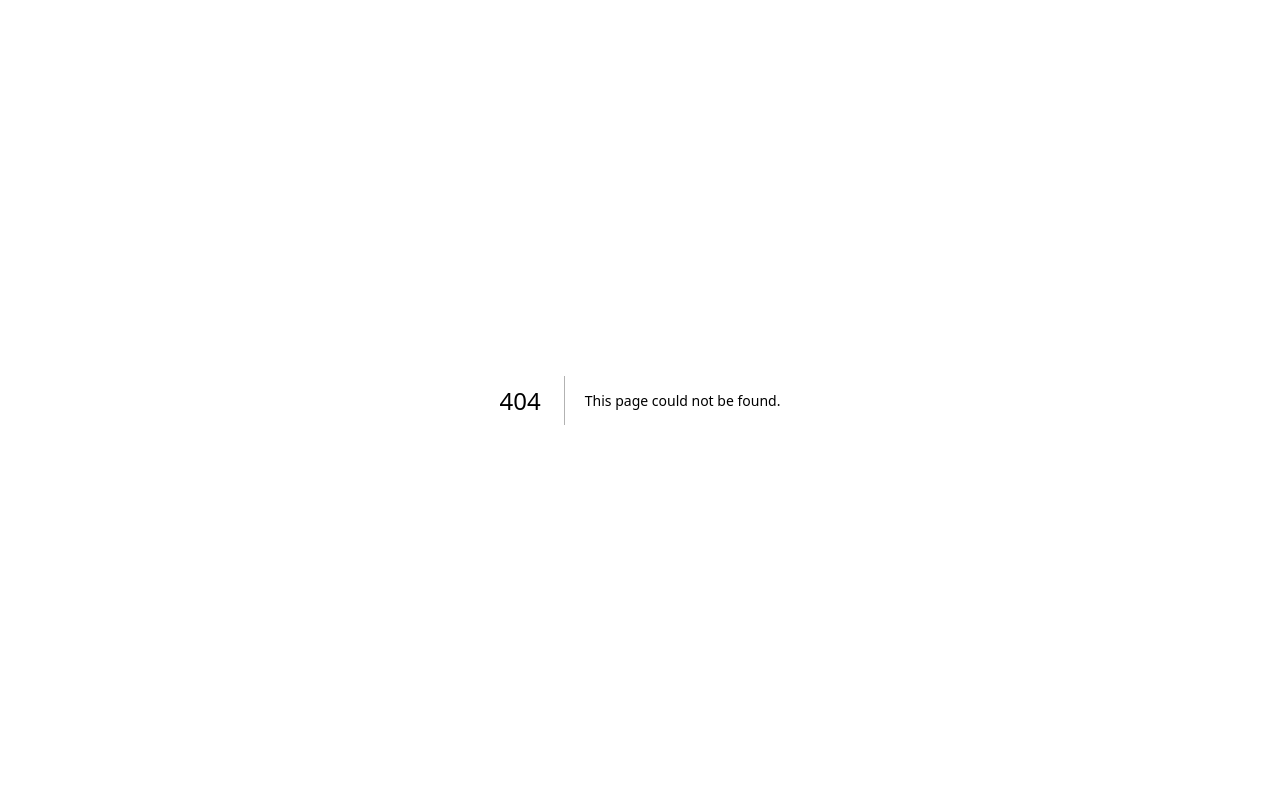
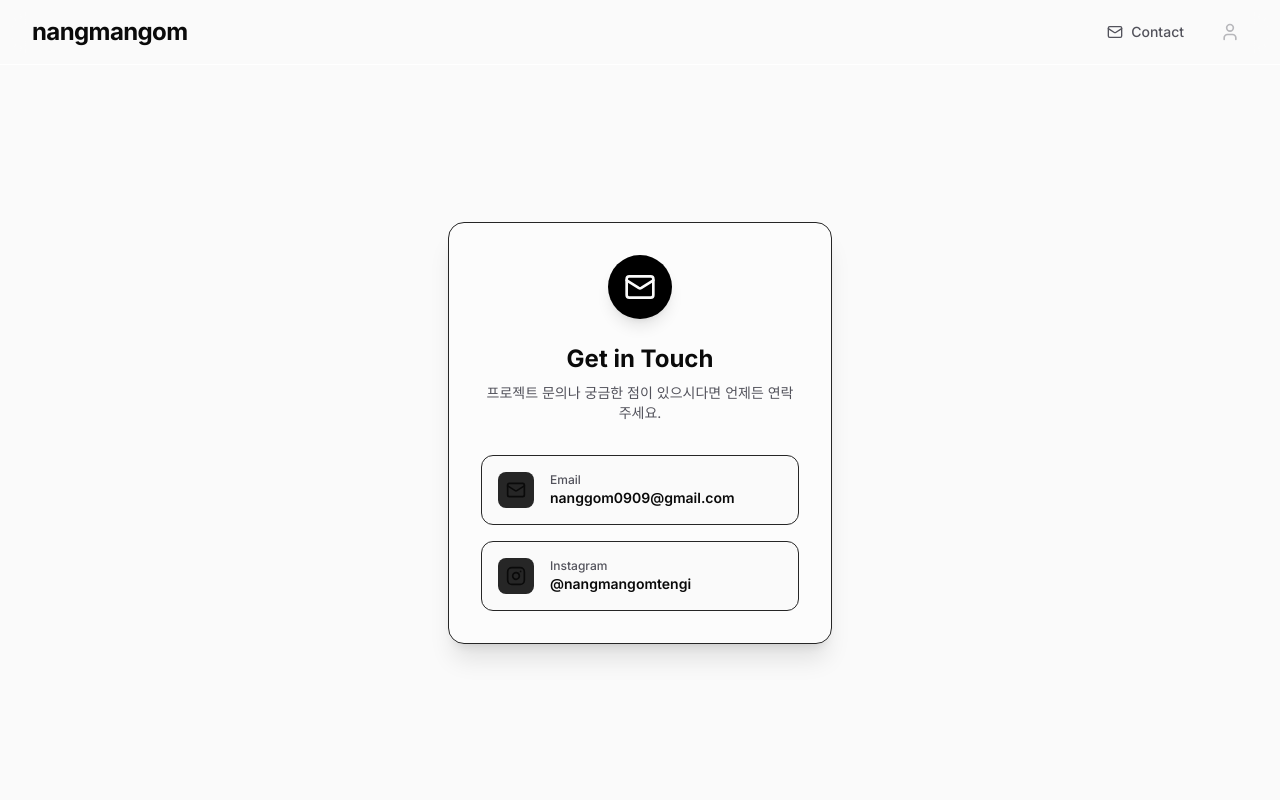
Before and after one commit to nanggom0909-cell/nangmangom-portfolio, a Next.js app: page /contact in a window 1280 px wide. Before the commit this address had no page. Shown: the top 800 px of the page. Built offline with nearby package versions, Linux system fonts and the light colour scheme.

Commit message:
feat: move contact to dedicated page

```diff
--- /dev/null
+++ b/src/app/contact/page.tsx
@@ -0,0 +1,52 @@
+import { Mail, Instagram } from 'lucide-react';
+import Header from '@/components/ui/Header';
+
+export default function ContactPage() {
+    return (
+        <>
+            <Header />
+            <main className="flex-1 flex flex-col items-center justify-center p-4 min-h-[calc(100vh-64px)]">
+                <div className="w-full max-w-sm bg-surface/50 border border-neutral-800 shadow-xl rounded-2xl p-8 flex flex-col items-center animate-in fade-in slide-in-from-bottom-4 duration-500">
+                    <div className="w-16 h-16 bg-accent rounded-full mb-6 flex items-center justify-center shadow-lg">
+                        <Mail size={32} className="text-background" />
+                    </div>
+
+                    <h1 className="text-2xl font-bold text-foreground mb-2">Get in Touch</h1>
+                    <p className="text-center text-sm text-foreground-secondary mb-8">
+                        프로젝트 문의나 궁금한 점이 있으시다면 언제든 연락주세요.
+                    </p>
+
+                    <div className="flex flex-col gap-4 w-full">
+                        <a
+                            href="mailto:nanggom0909@gmail.com"
+                            className="flex items-center gap-4 p-4 rounded-xl bg-background/50 border border-neutral-800 hover:border-accent hover:bg-accent/5 transition-all group"
+                        >
+                            <div className="p-2 bg-neutral-800 rounded-lg group-hover:bg-accent group-hover:text-background transition-colors">
+                                <Mail size={20} />
+                            </div>
+                            <div className="flex flex-col">
+                                <span className="text-xs text-foreground-secondary font-medium">Email</span>
+                                <span className="text-sm font-semibold text-foreground">nanggom0909@gmail.com</span>
+                            </div>
+                        </a>
+
+                        <a
+                            href="https://www.instagram.com/nangmangomtengi/"
+                            target="_blank"
+                            rel="noopener noreferrer"
+                            className="flex items-center gap-4 p-4 rounded-xl bg-background/50 border border-neutral-800 hover:border-pink-500 hover:bg-pink-500/5 transition-all group"
+                        >
+                            <div className="p-2 bg-neutral-800 rounded-lg group-hover:bg-gradient-to-tr group-hover:from-yellow-400 group-hover:via-pink-500 group-hover:to-purple-500 group-hover:text-white transition-all">
+                                <Instagram size={20} />
+                            </div>
+                            <div className="flex flex-col">
+                                <span className="text-xs text-foreground-secondary font-medium">Instagram</span>
+                                <span className="text-sm font-semibold text-foreground">@nangmangomtengi</span>
+                            </div>
+                        </a>
+                    </div>
+                </div>
+            </main>
+        </>
+    );
+}
--- a/src/components/ui/ContactModal.tsx
+++ /dev/null
@@ -1,66 +0,0 @@
-import { Mail, Instagram, X } from 'lucide-react';
-
-interface ContactModalProps {
-    isOpen: boolean;
-    onClose: () => void;
-}
-
-export default function ContactModal({ isOpen, onClose }: ContactModalProps) {
-    if (!isOpen) return null;
-
-    return (
-        <>
-            <div
-                className="fixed inset-0 bg-black/40 backdrop-blur-md z-50 transition-opacity"
-                onClick={onClose}
-            />
-            <div className="fixed top-1/2 left-1/2 -translate-x-1/2 -translate-y-1/2 w-[90%] max-w-sm bg-surface/90 border border-neutral-800 shadow-2xl rounded-2xl p-8 z-50 flex flex-col items-center animate-in fade-in zoom-in duration-300">
-                <button
-                    onClick={onClose}
-                    className="absolute top-4 right-4 p-2 rounded-full hover:bg-neutral-800 text-foreground-secondary hover:text-foreground transition-colors"
-                >
-                    <X size={20} />
-                </button>
-
-                <div className="w-16 h-16 bg-accent rounded-full mb-6 flex items-center justify-center shadow-lg">
-                    <Mail size={32} className="text-background" />
-                </div>
-
-                <h3 className="text-2xl font-bold text-foreground mb-2">Get in Touch</h3>
-                <p className="text-center text-sm text-foreground-secondary mb-8">
-                    프로젝트 문의나 궁금한 점이 있으시다면 언제든 연락주세요.
-                </p>
-
-                <div className="flex flex-col gap-4 w-full">
-                    <a
-                        href="mailto:nanggom0909@gmail.com"
-                        className="flex items-center gap-4 p-4 rounded-xl bg-background/50 border border-neutral-800 hover:border-accent hover:bg-accent/5 transition-all group"
-                    >
-                        <div className="p-2 bg-neutral-800 rounded-lg group-hover:bg-accent group-hover:text-background transition-colors">
-                            <Mail size={20} />
-                        </div>
-                        <div className="flex flex-col">
-                            <span className="text-xs text-foreground-secondary font-medium">Email</span>
-                            <span className="text-sm font-semibold text-foreground">nanggom0909@gmail.com</span>
-                        </div>
-                    </a>
-
-                    <a
-                        href="https://www.instagram.com/nangmangomtengi/"
-                        target="_blank"
-                        rel="noopener noreferrer"
-                        className="flex items-center gap-4 p-4 rounded-xl bg-background/50 border border-neutral-800 hover:border-pink-500 hover:bg-pink-500/5 transition-all group"
-                    >
-                        <div className="p-2 bg-neutral-800 rounded-lg group-hover:bg-gradient-to-tr group-hover:from-yellow-400 group-hover:via-pink-500 group-hover:to-purple-500 group-hover:text-white transition-all">
-                            <Instagram size={20} />
-                        </div>
-                        <div className="flex flex-col">
-                            <span className="text-xs text-foreground-secondary font-medium">Instagram</span>
-                            <span className="text-sm font-semibold text-foreground">@nangmangomtengi</span>
-                        </div>
-                    </a>
-                </div>
-            </div>
-        </>
-    );
-}
--- a/src/components/ui/Header.tsx
+++ b/src/components/ui/Header.tsx
@@ -1,13 +1,7 @@
-"use client";
-
 import Link from 'next/link';
 import { User, Mail } from 'lucide-react';
-import { useState } from 'react';
-import ContactModal from './ContactModal';
 
 export default function Header() {
-    const [isContactOpen, setIsContactOpen] = useState(false);
-
     return (
         <header className="sticky top-0 z-50 w-full bg-background/80 backdrop-blur-md border-b border-surface">
             <div className="max-w-7xl mx-auto px-4 sm:px-6 lg:px-8 h-16 flex items-center justify-between">
@@ -16,13 +10,13 @@ export default function Header() {
                 </Link>
 
                 <div className="flex items-center gap-4">
-                    <button
-                        onClick={() => setIsContactOpen(true)}
+                    <Link
+                        href="/contact"
                         className="text-foreground-secondary hover:text-foreground text-sm font-medium transition-colors flex items-center gap-2 px-3 py-1.5 rounded-full hover:bg-surface"
                     >
                         <Mail size={16} />
                         <span className="hidden sm:inline">Contact</span>
-                    </button>
+                    </Link>
 
                     <Link
                         href="/admin"
@@ -33,11 +27,6 @@ export default function Header() {
                     </Link>
                 </div>
             </div>
-
-            <ContactModal
-                isOpen={isContactOpen}
-                onClose={() => setIsContactOpen(false)}
-            />
         </header>
     );
 }
```
